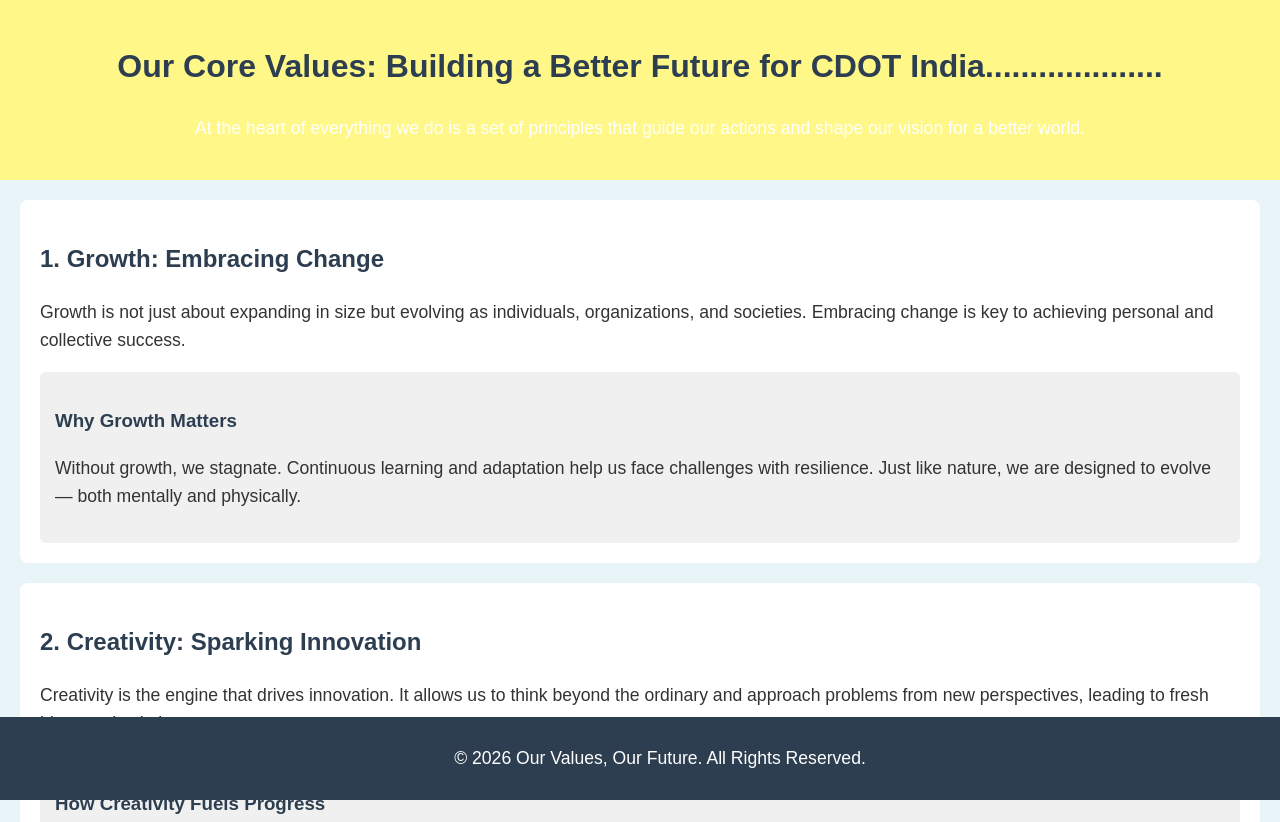
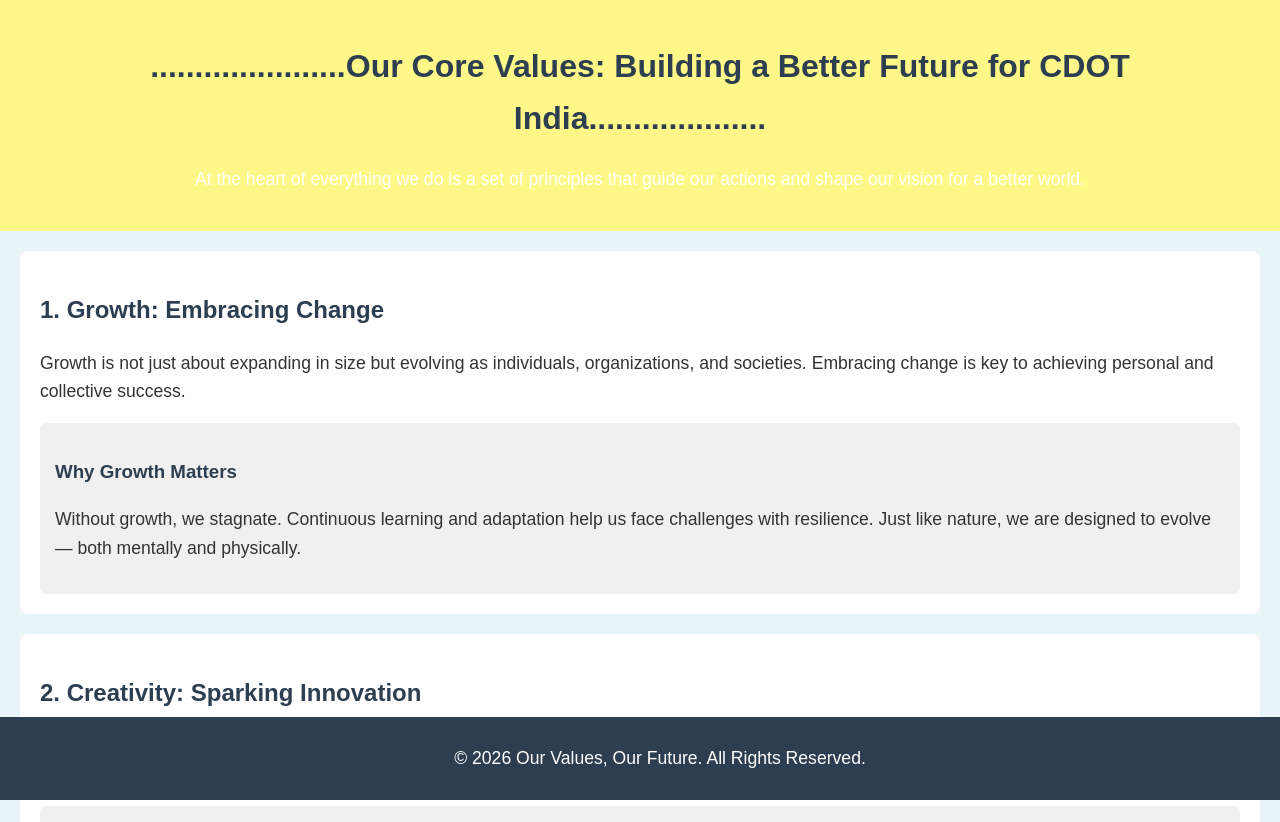
Before and after one commit to sreek205/Project-html, a plain HTML site: page index.html in a window 1280 px wide. Shown: the top 822 px of the page. Drawn offline with Linux system fonts and the light colour scheme.

Commit message:
forssh commit

```diff
--- a/index.html
+++ b/index.html
@@ -50,7 +50,7 @@
 </head>
 <body>
     <header>
-        <h1>Our Core Values: Building a Better Future for CDOT India....................</h1>
+        <h1>......................Our Core Values: Building a Better Future for CDOT India....................</h1>
         <p>At the heart of everything we do is a set of principles that guide our actions and shape our vision for a better world.</p>
     </header>
 
```
